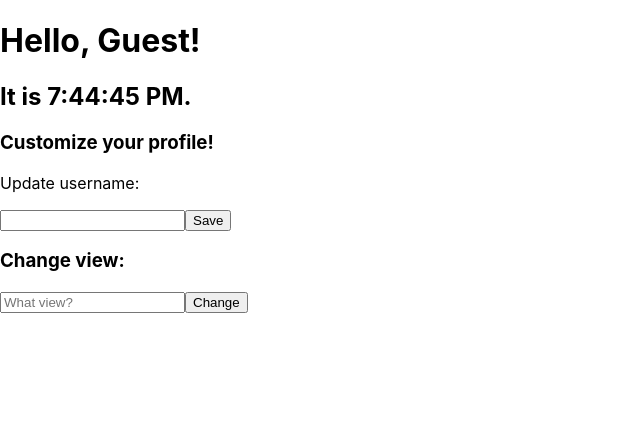
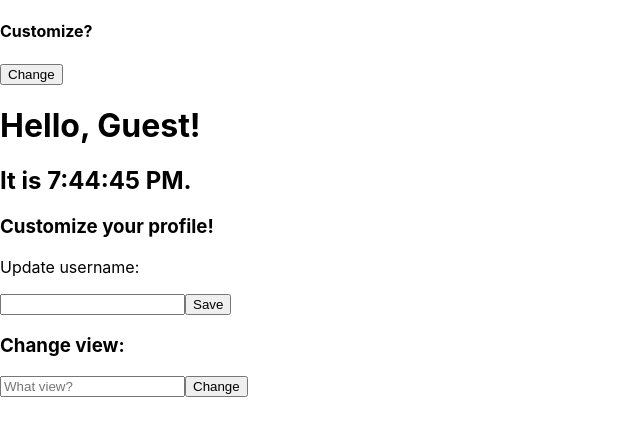
Before and after one commit to buffalos/Assignment-4, a React (Create React App) app: page / in a window 1280 px wide. Shown: the top 436 px of the page, without its empty margins (0-640 px from the left). Built offline with nearby package versions, Linux system fonts and the light colour scheme.

Commit message:
functioning bg change + form display

```diff
--- a/src/App.js
+++ b/src/App.js
@@ -1,17 +1,23 @@
 import {Component} from 'react'
 
 import Time from './components/CurrentTime';
-import BankData from './components/BankData'
-
-import NameChange from './components/NameChange'
+import BankData from './components/BankData';
+import CustomizeDisplay from './components/CustomizeDisplay';
+import NameChange from './components/NameChange';
 
 class App extends Component {
   constructor(props) {
     super(props);
     this.state = {
       user: "Guest",
+      bg: 'white',
     }
   }
+
+  callbackB = (passedbg) =>{
+      this.setState({bg: passedbg});
+  }
+
   changeUser = (e) => {
     e.preventDefault();
     const currUser = e.target[0].value;
@@ -19,16 +25,18 @@ class App extends Component {
     this.setState({user: currUser})
   }
   render() {
+      document.body.style.backgroundColor = this.state.bg;
+      //console.log(document.body.style.background);
     return (
       <div>
+        <CustomizeDisplay callbackA={this.callbackB}/>
         <Time user={this.state.user} />
         <h3>Customize your profile!</h3>
         <NameChange changeUser={this.changeUser} />
         <BankData />
-      </div>
+        </div>
     );
   }
-
 }
 
 export default App;
--- a/src/components/CustomizeDisplay.js
+++ b/src/components/CustomizeDisplay.js
@@ -5,52 +5,51 @@ class CustomizeDisplay extends Component {
   constructor(props) {
     super(props);
     this.state = {
+      styles: {
+       backgroundColor: 'white',
+       color: 'black'
+    },
       display: false,
-      bg: 'white',
-      text: 'black',
     }
   }
 
   handleDisplayClick = (event) => {
-      if(this.state.display === 'true'){
-          this.setState({display: 'false'});
+      if(this.state.display === true){
+          this.setState({display: false});
       }
-      if(this.state.display === 'false'){
-          this.setState({display: 'true'});
+      if(this.state.display === false){
+          this.setState({display: true});
       }
   }
 
-  handleBGInputChange = (event) => {
-      this.setState({bg: event.target.value});
+  BG_handleInputChange = (event) => {
+      this.setState({styles:{backgroundColor: event.target.value}});
     }
 
 
-  getBGInput = () => {
+  BG_getInput = () => {
     return (
         <div>
-        <input type="text" value={this.state.bg} onChange={this.handleBGInputChange} placeholder="What color?"/>
-            <button onClick={this.handleBGChange}>Change</button>
+        <input type="text" value={this.state.styles.backgroundColor} onChange={this.BG_handleInputChange} placeholder="What color?"/>
+            <button onClick={this.BG_handleChange}>Change</button>
         </div>
     );
   }
 
-  handleBGChange = () => {
-      const { bg } = this.state;
+  BG_handleChange = () => {
+      let passedbg = this.state.styles.backgroundColor;
+      this.props.callbackA(passedbg);
+      console.log(passedbg);
+}
+
+  render() {
       return (
-          <div style={{
-          backgroundColor: '${bg}',
-        }}/>
-      );
-    }
-
-  displayForm = () => {
-      return (
+         <div>
           { this.state.display
           ? <div>
-              <h4>Change Background Color</h4>
-                  {this.getBGInput()}
-              <h4>Change Text Color</h4>
-                 // {this.changeText()}
+              <h6>Change Background Color</h6>
+                  {this.BG_getInput()}
+              <h6>Change Text Color</h6>
             <button onClick={this.handleDisplayClick}>Done</button>
               </div>
           : <div>
@@ -58,6 +57,9 @@ class CustomizeDisplay extends Component {
               <button onClick={this.handleDisplayClick}>Change</button>
           </div>
           }
+         </div>
       );
   }
 }
+
+export default CustomizeDisplay
```
Also changed, not shown: src/components/Background.js (deleted, +0 -21 lines).
